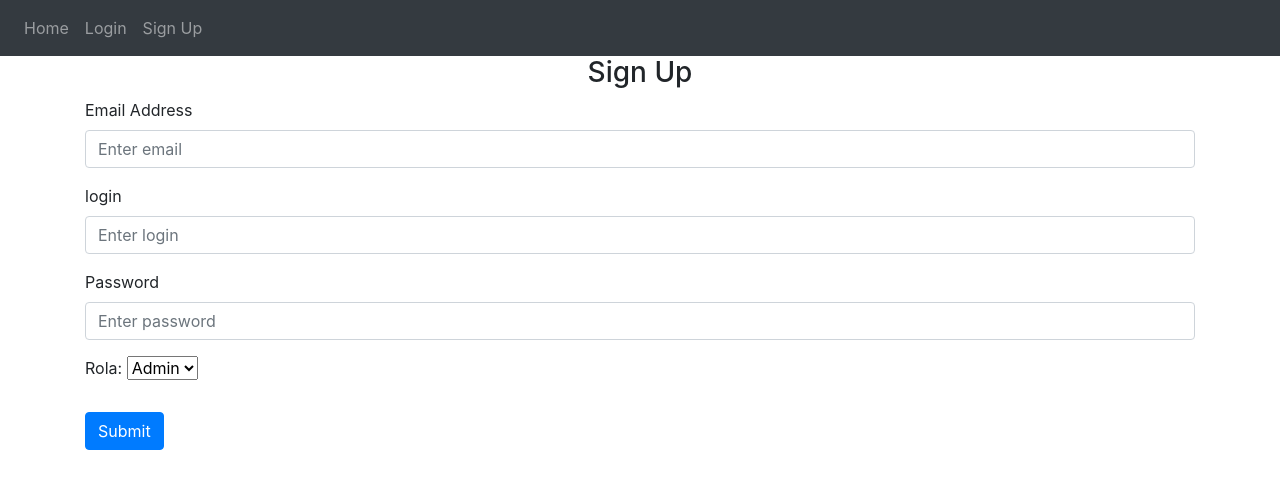
After one commit to Motyleczek/quadratic_voting, a Python web app: template website/templates/sign_up.html in a window 1280 px wide. The commit adds this page. Shown: the top 489 px of the page. Run offline with Jinja, Linux system fonts and the light colour scheme; the template is opened without the code that fills it, so the values that code supplies are empty; some libraries are stand-ins or nearby versions.

Commit message:
Login draft

```diff
--- a/requirements.txt
+++ b/requirements.txt
@@ -8,3 +8,4 @@ spacy==3.4.3
 psycopg2-binary==2.9.4
 pytz~=2023.3.post1
 mysql
+flask_login
--- a/website/templates/base.html
+++ b/website/templates/base.html
@@ -35,6 +35,12 @@
             href="/"
             >Home</a
           >
+          {% if user %}
+          <a class="nav-item nav-link" id="logout" href="/logout">Logout</a>
+          {% else %}
+          <a class="nav-item nav-link" id="login" href="/login">Login</a>
+        <a class="nav-item nav-link" id="signUp" href="/sign-up">Sign Up</a>
+            {%  endif %}
 
         </div>
       </div>
--- /dev/null
+++ b/website/templates/sign_up.html
@@ -0,0 +1,45 @@
+{% extends "base.html" %} {% block title %}Sign Up{% endblock %} {% block
+content %}
+<form method="POST">
+  <h3 align="center">Sign Up</h3>
+  <div class="form-group">
+    <label for="email">Email Address</label>
+    <input
+      type="email"
+      class="form-control"
+      id="email"
+      name="email"
+      placeholder="Enter email"
+    />
+  </div>
+  <div class="form-group">
+    <label for="username">login</label>
+    <input
+      type="text"
+      class="form-control"
+      id="username"
+      name="username"
+      placeholder="Enter login"
+    />
+  </div>
+  <div class="form-group">
+    <label for="password">Password</label>
+    <input
+      type="password"
+      class="form-control"
+      id="password"
+      name="password"
+      placeholder="Enter password"
+    />
+  </div>
+  <div>
+     <label for="role">Rola:</label>
+        <select name="role">
+            <option value="admin">Admin</option>
+            <option value="user">User</option>
+        </select><br>
+    </div>
+  <br />
+  <button type="submit" class="btn btn-primary">Submit</button>
+</form>
+{% endblock %}
```
Also changed, not shown: login/auth.py (added, +63 -0 lines), website/__init__.py (+5 -2 lines), website/templates/login.html (added, +28 -0 lines).
